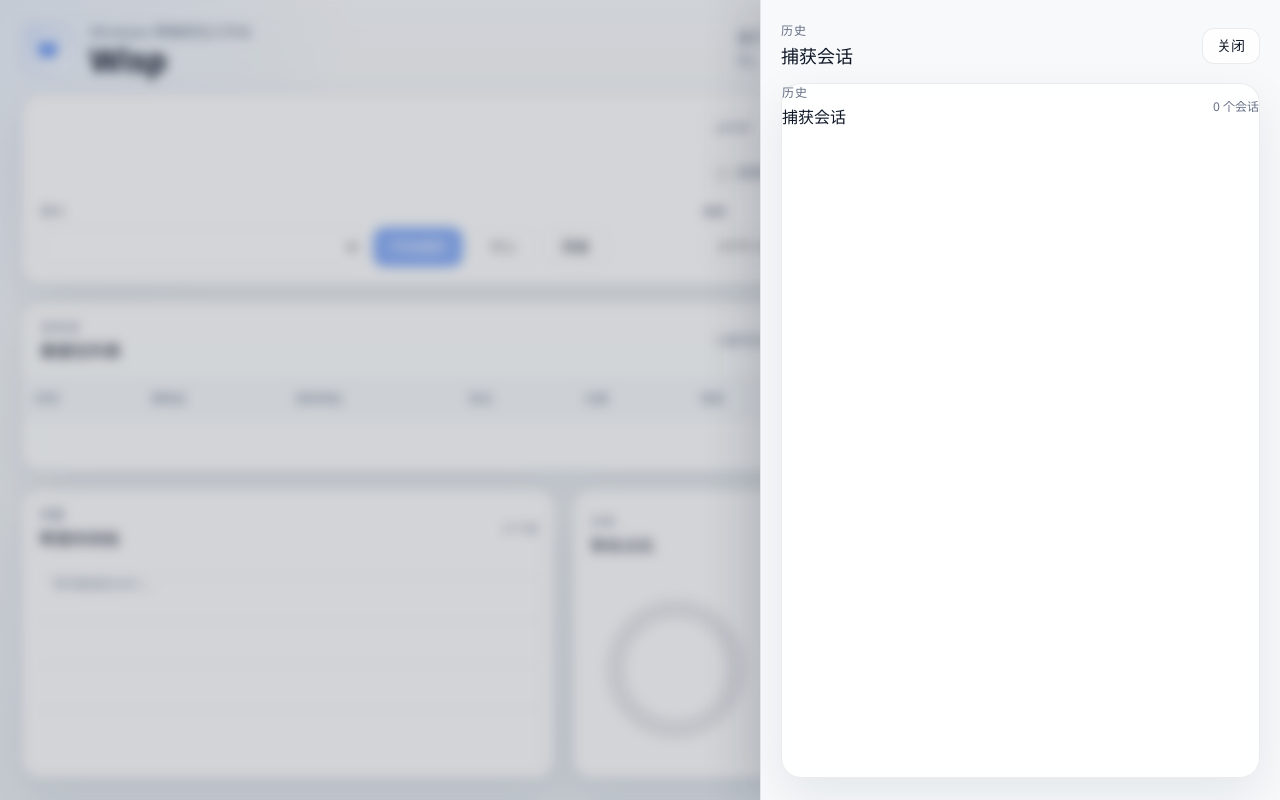
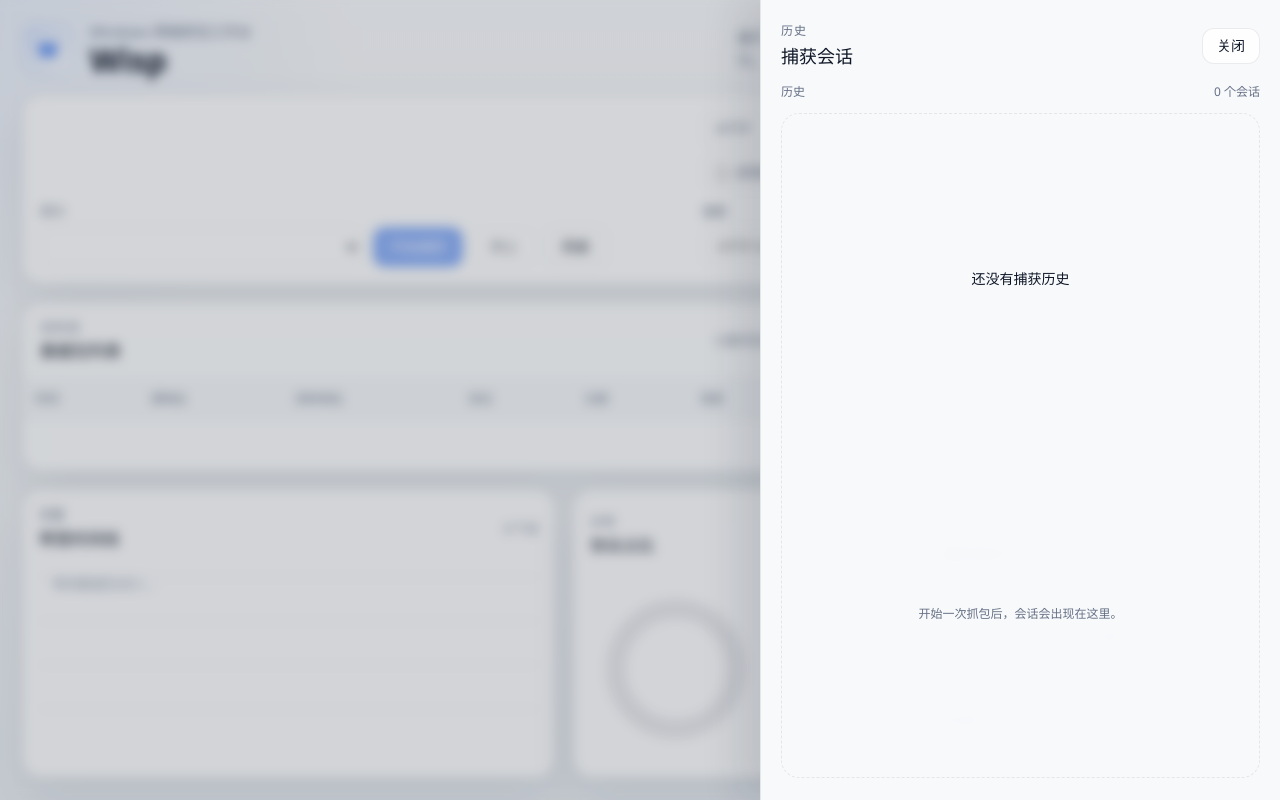
Before and after one commit to NoirElaina/Wisp, a Vue app: page / in a window 1280 px wide. Both pictures are taken after a click on the button "历史". Built offline with nearby package versions, Linux system fonts and the light colour scheme.

Commit message:
优化 IPv4 和 UDP 解析，增加长度验证；更新 PacketTable 和 SessionHistoryPanel 组件，改善界面显示；调整 SideStats 样式，增强可读性；修改捕获状态管理以支持动态窗口大小

```diff
--- a/src/components/capture/PacketTable.vue
+++ b/src/components/capture/PacketTable.vue
@@ -5,6 +5,8 @@ import PacketRow from "./PacketRow.vue";
 defineProps<{
   packets: PacketSummary[]
   selectedId: number | null
+  totalCount: number
+  livePacketWindow: number
 }>();
 
 defineEmits<{
@@ -19,7 +21,9 @@ defineEmits<{
         <p class="eyebrow">实时流</p>
         <h2>数据包列表</h2>
       </div>
-      <span>{{ packets.length }} 条可见记录</span>
+      <span>
+        {{ totalCount > livePacketWindow ? `当前显示最近 ${packets.length} / 累计 ${totalCount} 条` : `${packets.length} 条可见记录` }}
+      </span>
     </div>
 
     <div class="table-scroll">
--- a/src/components/layout/AppShell.vue
+++ b/src/components/layout/AppShell.vue
@@ -89,6 +89,8 @@ function closeHistory() {
         <PacketTable
           :packets="store.filteredPackets.value"
           :selected-id="store.state.selectedPacketId"
+          :total-count="store.state.stats?.packets_total ?? store.state.activeSession?.packet_count ?? store.filteredPackets.value.length"
+          :live-packet-window="store.livePacketWindow"
           @select="store.selectPacket"
         />
       </section>
--- a/src/components/layout/SessionHistoryPanel.vue
+++ b/src/components/layout/SessionHistoryPanel.vue
@@ -39,16 +39,13 @@ function formatSessionTitle(session: CaptureSessionMeta): string {
 </script>
 
 <template>
-  <section class="panel">
-    <div class="panel-head">
-      <div>
-        <p class="eyebrow">历史</p>
-        <h3>捕获会话</h3>
-      </div>
+  <div class="history-panel">
+    <div class="history-meta">
+      <span>历史</span>
       <span>{{ sessions.length }} 个会话</span>
     </div>
 
-    <div class="session-list">
+    <div v-if="sessions.length > 0" class="session-list">
       <button
         v-for="session in sessions"
         :key="session.id"
@@ -66,11 +63,16 @@ function formatSessionTitle(session: CaptureSessionMeta): string {
         </div>
       </button>
     </div>
-  </section>
+
+    <div v-else class="empty-state">
+      <strong>还没有捕获历史</strong>
+      <span>开始一次抓包后，会话会出现在这里。</span>
+    </div>
+  </div>
 </template>
 
 <style scoped>
-.panel {
+.history-panel {
   display: grid;
   grid-template-rows: auto minmax(0, 1fr);
   gap: 12px;
@@ -78,27 +80,14 @@ function formatSessionTitle(session: CaptureSessionMeta): string {
   height: 100%;
 }
 
-.panel-head {
+.history-meta {
   display: flex;
   align-items: center;
   justify-content: space-between;
   gap: 12px;
 }
 
-.eyebrow {
-  margin: 0 0 4px;
-  color: var(--muted);
-  font-size: 12px;
-  text-transform: uppercase;
-  letter-spacing: 0.08em;
-}
-
-h3 {
-  margin: 0;
-  font-size: 16px;
-}
-
-.panel-head span,
+.history-meta span,
 .main span,
 .meta small {
   color: var(--muted);
@@ -106,11 +95,13 @@ h3 {
 }
 
 .session-list {
-  display: grid;
+  display: flex;
+  flex-direction: column;
   gap: 10px;
   min-height: 0;
   overflow: auto;
   padding-right: 2px;
+  align-items: stretch;
 }
 
 .session-item {
@@ -125,6 +116,7 @@ h3 {
   background: rgba(255, 255, 255, 0.72);
   color: var(--text);
   text-align: left;
+  flex: 0 0 auto;
 }
 
 .session-item.active {
@@ -149,4 +141,24 @@ h3 {
   gap: 4px;
   justify-items: end;
 }
+
+.empty-state {
+  display: grid;
+  place-items: center;
+  gap: 6px;
+  min-height: 180px;
+  border: 1px dashed var(--line);
+  border-radius: 18px;
+  color: var(--muted);
+  text-align: center;
+}
+
+.empty-state strong {
+  color: var(--text);
+  font-size: 14px;
+}
+
+.empty-state span {
+  font-size: 12px;
+}
 </style>
--- a/src/components/layout/SideStats.vue
+++ b/src/components/layout/SideStats.vue
@@ -28,7 +28,7 @@ function formatInterfaceName(value: string | null | undefined): string {
 </script>
 
 <template>
-  <section class="panel">
+  <section class="summary-panel">
     <div class="panel-head">
       <div>
         <p class="eyebrow">会话</p>
@@ -62,7 +62,7 @@ function formatInterfaceName(value: string | null | undefined): string {
 </template>
 
 <style scoped>
-.panel {
+.summary-panel {
   display: grid;
   grid-template-rows: auto auto;
   gap: 12px;
@@ -108,28 +108,24 @@ h3 {
 .metrics {
   display: grid;
   grid-template-columns: repeat(2, minmax(0, 1fr));
-  gap: 8px;
+  gap: 0 14px;
 }
 
 .metrics article {
   display: grid;
   gap: 6px;
   align-content: start;
-  min-height: 72px;
-  padding: 10px 12px;
-  border: 1px solid var(--line);
-  border-radius: 16px;
-  background: rgba(255, 255, 255, 0.7);
+  min-height: 68px;
+  padding: 10px 0 12px;
+  border-bottom: 1px solid rgba(148, 163, 184, 0.16);
+  background: transparent;
 }
 
-.metrics span,
-.session-item span,
-.sessions-head span {
+.metrics span {
   color: var(--muted);
   font-size: 12px;
 }
 
-.metrics strong,
 .metrics strong {
   font-size: 13px;
   line-height: 1.45;
--- a/src/stores/capture.ts
+++ b/src/stores/capture.ts
@@ -11,6 +11,8 @@ import type {
   StartCaptureRequest,
 } from "../types/session";
 import type { CaptureStats } from "../types/stats";
+
+export const LIVE_PACKET_WINDOW = 600;
 
 const state = reactive({
   initialized: false,
@@ -134,7 +136,7 @@ export function useCaptureStore() {
       session_id: sessionId,
       filter: snapshotFilter(),
       offset: 0,
-      limit: 500,
+      limit: LIVE_PACKET_WINDOW,
     };
 
     const page = await invoke<PacketPage>("query_packets", { req });
@@ -211,6 +213,7 @@ export function useCaptureStore() {
     setSearch,
     setOnlyMalformed,
     clearError,
+    livePacketWindow: LIVE_PACKET_WINDOW,
   };
 }
 
@@ -221,7 +224,7 @@ async function attachListeners() {
       return;
     }
 
-    state.packets = [packet, ...state.packets].slice(0, 600);
+    state.packets = [packet, ...state.packets].slice(0, LIVE_PACKET_WINDOW);
 
     if (!state.selectedPacketId) {
       await selectFirstPacket(packet.id);
```
Also changed, not shown: 2 other files (tests, documents, lock files or other folders).
